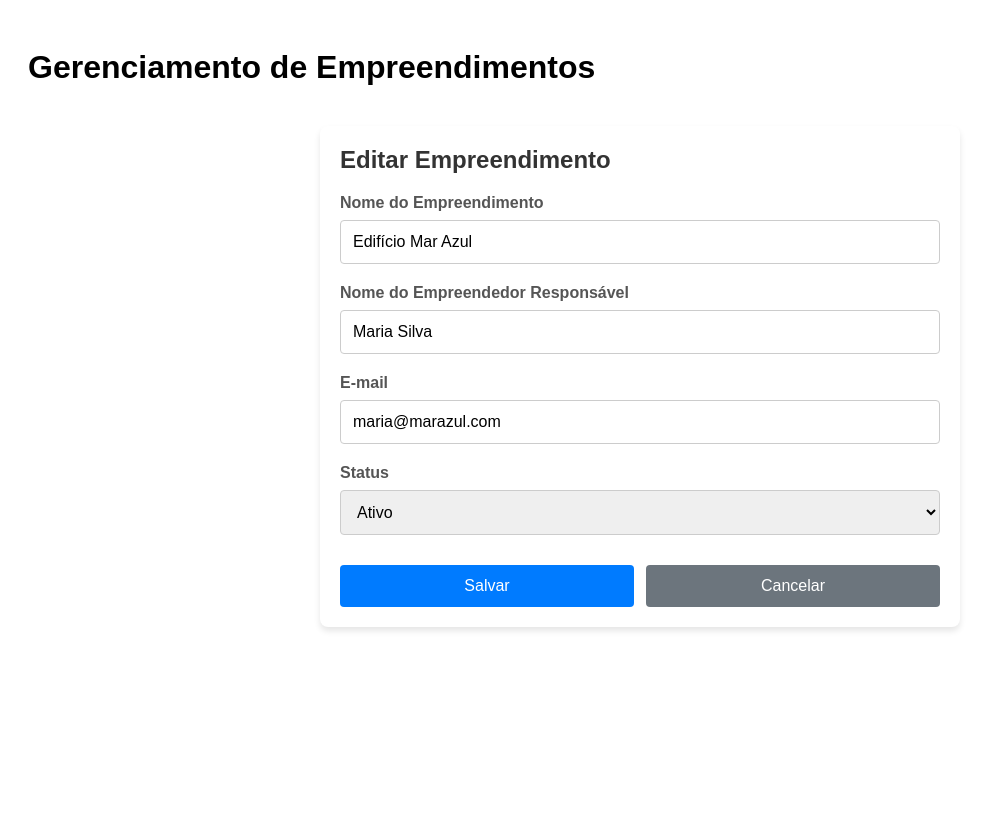
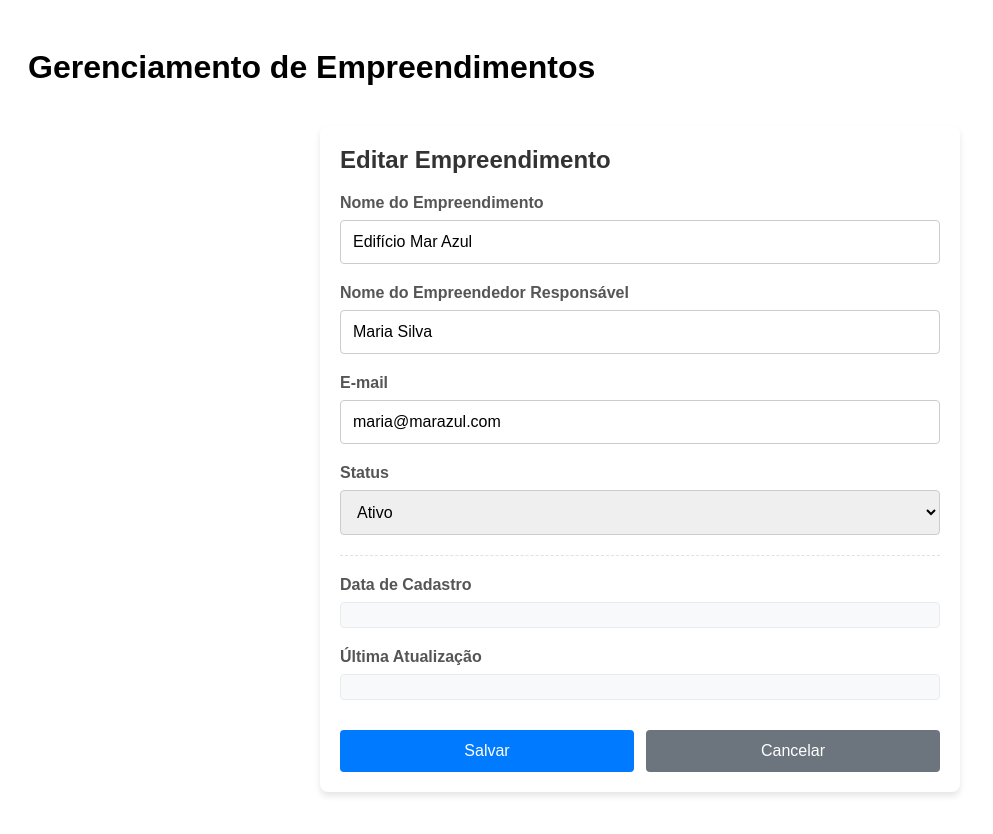
Before and after one commit to cpohlod/MyBusinessApp, an Angular app: page /editar/1 in a window 1280 px wide. Shown: the top 834 px of the page, without its empty margins (0-993 px from the left). Before the commit the page ends 800 px from the top, so only its background shows below. Built offline with nearby package versions, Linux system fonts and the light colour scheme; data requests are answered from the project's data file.

Commit message:
adição de data de cadastro e data de atualização

```diff
--- a/src/app/components/dashboard/dashboard.component.html
+++ b/src/app/components/dashboard/dashboard.component.html
@@ -9,10 +9,12 @@
       <thead>
         <tr>
           <th>ID</th>
-          <th>Nome do Empreendimento</th>
+          <th>Empreendimento</th>
           <th>Responsável</th>
           <th>E-mail</th>
           <th>Status</th>
+          <th>Cadastro</th>
+          <th>Atualização</th>
           <th>Ações</th>
         </tr>
       </thead>
@@ -23,6 +25,8 @@
           <td>{{ item.nome_responsavel }}</td>
           <td>{{ item.email }}</td>
           <td>{{ item.status }}</td>
+          <td>{{ item.data_cadastro | date:'dd/MM/yyyy HH:mm' }}</td>
+          <td>{{ item.data_atualizacao | date:'dd/MM/yyyy HH:mm' }}</td>
           <td>
             <div class="actions">
               <a [routerLink]="['/editar', item.id]" class="btn btn-primary">Editar</a>
@@ -44,6 +48,8 @@
         <p><strong>Responsável:</strong> {{ item.nome_responsavel }}</p>
         <p><strong>E-mail:</strong> {{ item.email }}</p>
         <p><strong>Status:</strong> <span class="status-badge" [class.inactive]="item.status === 'Inativo'">{{ item.status }}</span></p>
+        <p><strong>Cadastrado em:</strong> {{ item.data_cadastro | date:'dd/MM/yyyy HH:mm' }}</p>
+        <p><strong>Atualizado em:</strong> {{ item.data_atualizacao | date:'dd/MM/yyyy HH:mm' }}</p>
       </div>
       <div class="card-footer">
         <a [routerLink]="['/editar', item.id]" class="btn btn-primary">Editar</a>
--- a/src/app/components/empreendimento-form/empreendimento-form.component.css
+++ b/src/app/components/empreendimento-form/empreendimento-form.component.css
@@ -13,6 +13,21 @@ input:focus, select:focus { outline: none; border-color: #007bff; box-shadow: 0
 .btn-secondary:hover { background-color: #5a6268; }
 .error { color: #dc3545; font-size: 14px; margin-top: 6px; }
 
+.readonly-value {
+  padding: 12px;
+  background-color: #f8f9fa;
+  border: 1px solid #e9ecef;
+  border-radius: 4px;
+  color: #6c757d;
+  font-size: 16px;
+}
+
+.readonly-fields {
+  margin-top: 20px;
+  padding-top: 20px;
+  border-top: 1px dashed #dee2e6;
+}
+
 @media (max-width: 576px) {
   .container { margin: 20px; padding: 15px; }
   .actions { flex-direction: column; }
--- a/src/app/components/empreendimento-form/empreendimento-form.component.html
+++ b/src/app/components/empreendimento-form/empreendimento-form.component.html
@@ -38,6 +38,18 @@
       </div>
     </div>
 
+    <div *ngIf="isEditMode" class="readonly-fields">
+      <div class="form-group">
+        <label>Data de Cadastro</label>
+        <div class="readonly-value">{{ form.get('data_cadastro')?.value | date:'dd/MM/yyyy HH:mm' }}</div>
+      </div>
+
+      <div class="form-group">
+        <label>Última Atualização</label>
+        <div class="readonly-value">{{ form.get('data_atualizacao')?.value | date:'dd/MM/yyyy HH:mm' }}</div>
+      </div>
+    </div>
+
     <div class="actions">
       <button type="submit" class="btn btn-primary" [disabled]="form.invalid">Salvar</button>
       <a routerLink="/" class="btn btn-secondary">Cancelar</a>
--- a/src/app/components/empreendimento-form/empreendimento-form.component.ts
+++ b/src/app/components/empreendimento-form/empreendimento-form.component.ts
@@ -27,7 +27,9 @@ export class EmpreendimentoFormComponent implements OnInit {
       nome_empreendimento: ['', [Validators.required, Validators.minLength(3)]],
       nome_responsavel: ['', [Validators.required, Validators.minLength(3)]],
       email: ['', [Validators.required, Validators.email]],
-      status: ['Ativo', Validators.required]
+      status: ['Ativo', Validators.required],
+      data_cadastro: [{ value: '', disabled: true }],
+      data_atualizacao: [{ value: '', disabled: true }]
     });
   }
 
--- a/src/app/models/empreendimento.model.ts
+++ b/src/app/models/empreendimento.model.ts
@@ -4,4 +4,6 @@ export interface Empreendimento {
   nome_responsavel: string;
   email: string;
   status: 'Ativo' | 'Inativo';
+  data_cadastro?: string;
+  data_atualizacao?: string;
 }
--- a/src/app/services/empreendimento.service.ts
+++ b/src/app/services/empreendimento.service.ts
@@ -12,8 +12,8 @@ export class EmpreendimentoService {
 
   // Dados mockados para fallback em caso de erro
   private mockData: Empreendimento[] = [
-    { id: 1, nome_empreendimento: 'Mock: Edifício Aurora', nome_responsavel: 'Carlos Oliveira', email: 'carlos@aurora.com', status: 'Ativo' },
-    { id: 2, nome_empreendimento: 'Mock: Solar das Palmeiras', nome_responsavel: 'Ana Costa', email: 'ana@solar.com', status: 'Ativo' }
+    { id: 1, nome_empreendimento: 'Mock: Edifício Aurora', nome_responsavel: 'Carlos Oliveira', email: 'carlos@aurora.com', status: 'Ativo', data_cadastro: new Date().toISOString(), data_atualizacao: new Date().toISOString() },
+    { id: 2, nome_empreendimento: 'Mock: Solar das Palmeiras', nome_responsavel: 'Ana Costa', email: 'ana@solar.com', status: 'Ativo', data_cadastro: new Date().toISOString(), data_atualizacao: new Date().toISOString() }
   ];
 
   constructor(private http: HttpClient) { }
@@ -38,11 +38,14 @@ export class EmpreendimentoService {
   }
 
   createEmpreendimento(empreendimento: Empreendimento): Observable<Empreendimento> {
-    return this.http.post<Empreendimento>(this.apiUrl, empreendimento).pipe(
+    const now = new Date().toISOString();
+    const newItemData = { ...empreendimento, data_cadastro: now, data_atualizacao: now };
+
+    return this.http.post<Empreendimento>(this.apiUrl, newItemData).pipe(
       catchError(error => {
         console.warn('Erro ao criar na API. Simulando sucesso com mock.', error);
         const newId = Math.max(...this.mockData.map(m => m.id || 0)) + 1;
-        const newItem = { ...empreendimento, id: newId };
+        const newItem = { ...newItemData, id: newId };
         this.mockData.push(newItem);
         return of(newItem);
       })
@@ -50,12 +53,15 @@ export class EmpreendimentoService {
   }
 
   updateEmpreendimento(id: number, empreendimento: Empreendimento): Observable<Empreendimento> {
-    return this.http.put<Empreendimento>(`${this.apiUrl}/${id}`, empreendimento).pipe(
+    const now = new Date().toISOString();
+    const updatedData = { ...empreendimento, data_atualizacao: now };
+
+    return this.http.put<Empreendimento>(`${this.apiUrl}/${id}`, updatedData).pipe(
       catchError(error => {
         console.warn('Erro ao atualizar na API. Simulando sucesso com mock.', error);
         const index = this.mockData.findIndex(m => m.id === id);
-        if (index !== -1) this.mockData[index] = { ...empreendimento, id };
-        return of({ ...empreendimento, id });
+        if (index !== -1) this.mockData[index] = { ...updatedData, id };
+        return of({ ...updatedData, id });
       })
     );
   }
```
